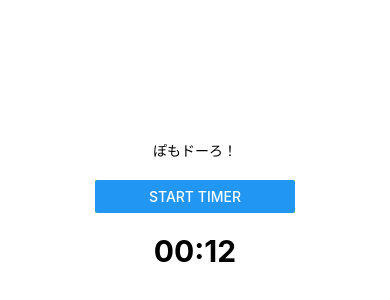
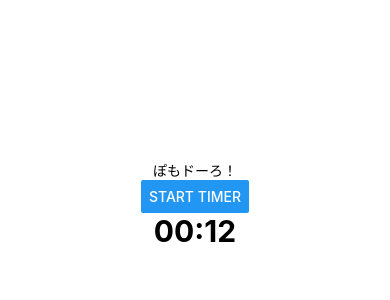
Before and after one commit to KYOHEI-jp/pomodoro_reactnative, a React Native app: screen / in a window 390 px wide. Shown: the part 218-518 px from the top of the page. Built offline with nearby package versions, Linux system fonts and the light colour scheme.

Commit message:
不要な部分削除

```diff
--- a/App.tsx
+++ b/App.tsx
@@ -30,13 +30,11 @@ export default function App() {
     <View style={styles.container}>
       <Text>ぽもドーろ！</Text>
       <StatusBar style="auto" />
-      <View style={styles.startButton}>
-        <TimerToggleButton
-          isTimerRunning={isTimerRunning}
-          startTimer={startTimer}
-          stopTimer={stopTimer}
-        />
-      </View>
+      <TimerToggleButton
+        isTimerRunning={isTimerRunning}
+        startTimer={startTimer}
+        stopTimer={stopTimer}
+      />
       <TimerCountDownDisplay timerDate={new Date(timerCount)} />
     </View>
   );
@@ -49,14 +47,4 @@ const styles = StyleSheet.create({
     alignItems: 'center',
     justifyContent: 'center',
   },
-  startButton: {
-    marginVertical: 20,
-    width: 200,
-    backgroundColor: 'yellow',
-  },
-  stopButton: {
-    marginVertical: 20,
-    width: 200,
-    backgroundColor: 'red',
-  },
 });
```
